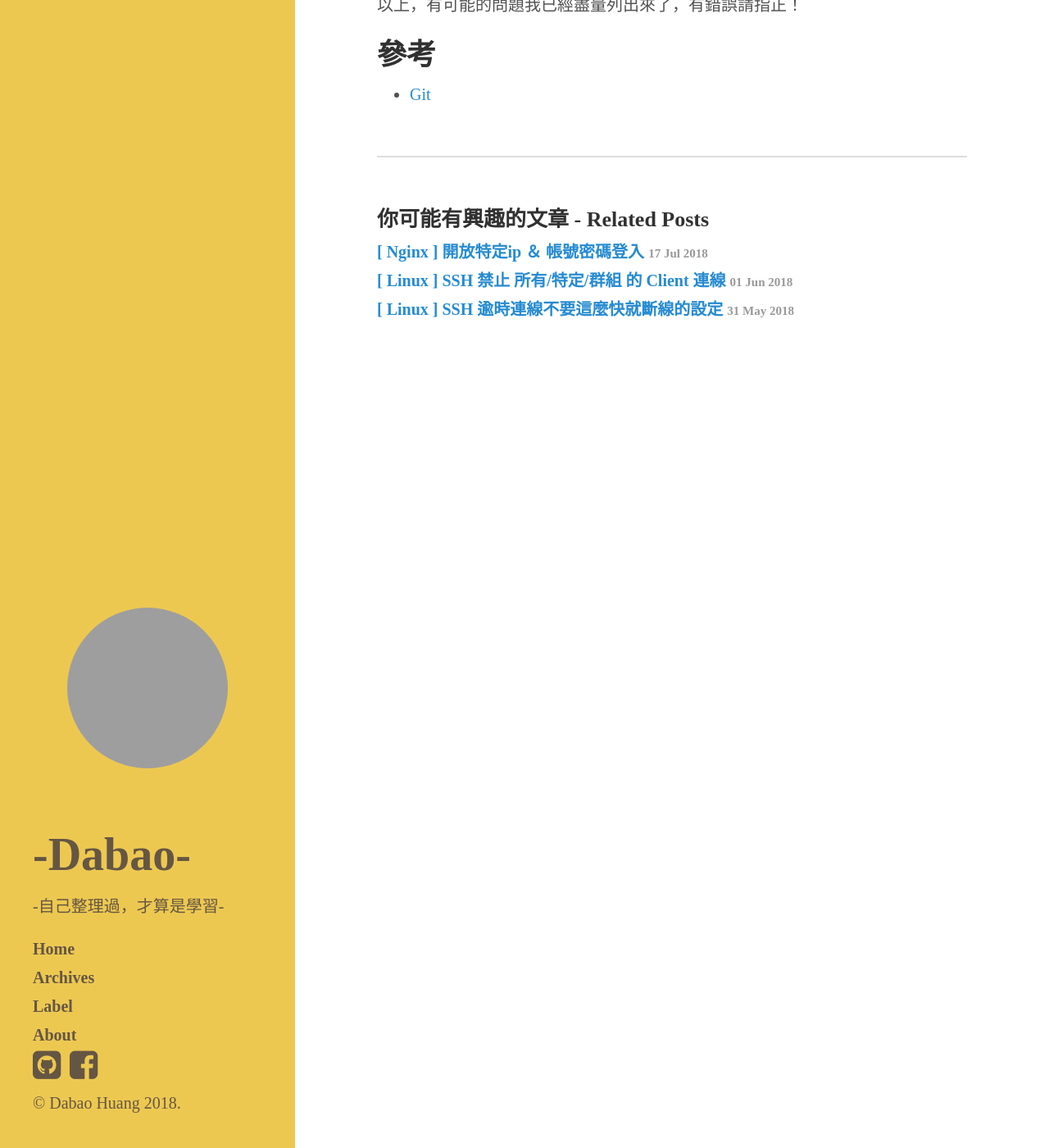
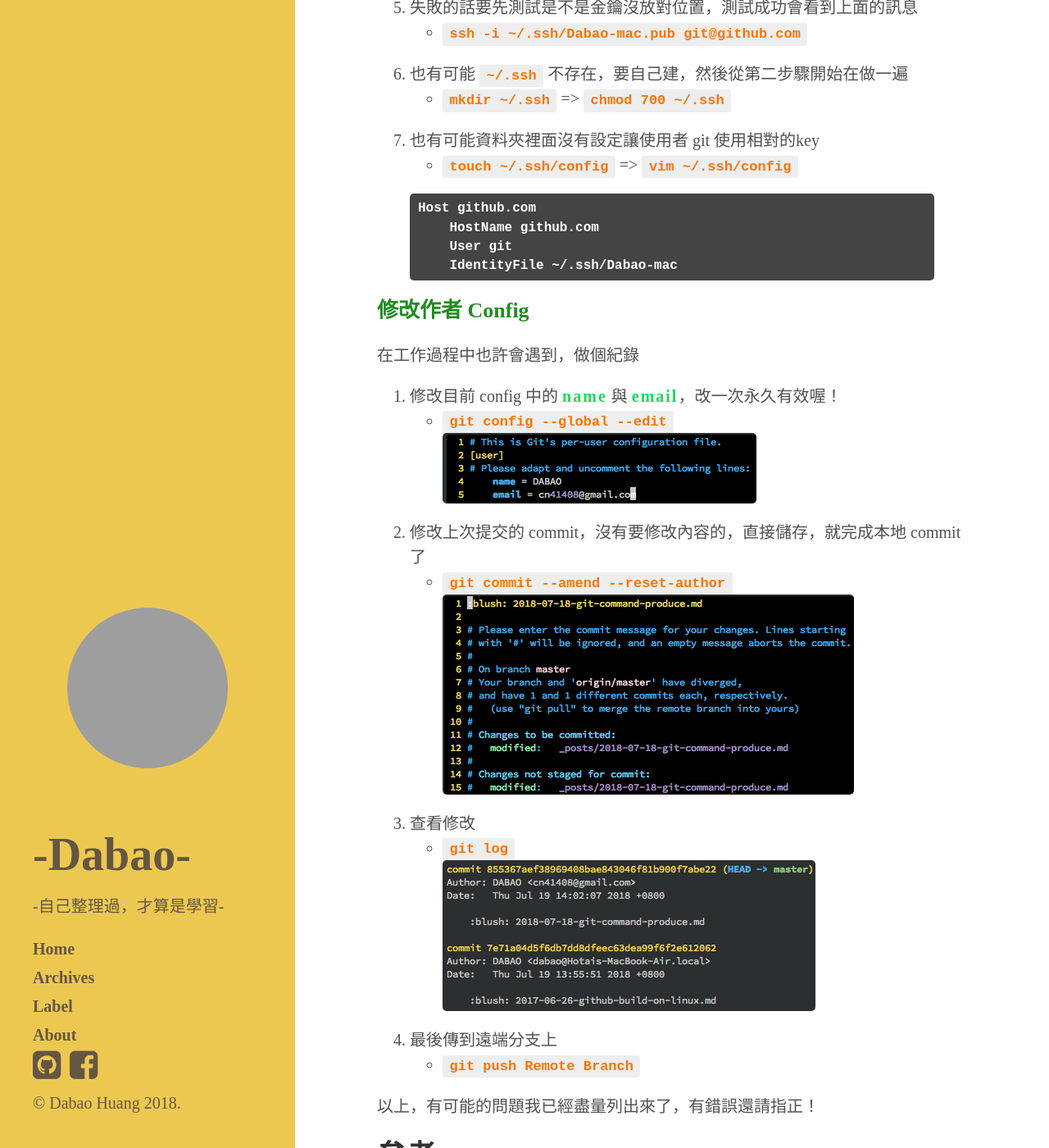
Before and after one commit to DabaoHuang/dabaohuang.github.io, a Jekyll site: the page built from _posts/2018-07-18-git-command-produce.md, in a window 1280 px wide and 1400 px high, scrolled down 5467 px. Shown: the whole window at 82% size. Built offline with Jekyll 4.4.1, drawn with Linux system fonts in a browser that asks for light colours; nearby versions of some CDN libraries; comment, search, counter and statistics services are not loaded; grey boxes are pictures that could not be loaded.

Commit message:
:blush: 2018-07-18-git-command-produce.md

```diff
--- a/_posts/2018-07-18-git-command-produce.md
+++ b/_posts/2018-07-18-git-command-produce.md
@@ -167,7 +167,27 @@
     IdentityFile ~/.ssh/Dabao-mac
 {% endhighlight %}
 
-以上，有可能的問題我已經盡量列出來了，有錯誤請指正！
+## 修改作者 Config
+
+在工作過程中也許會遇到，做個紀錄
+
+1. 修改目前 config 中的 **name** 與 **email**，改一次永久有效喔！
+ - `git config --global --edit`
+![placeholder]({{ site.baseurl }}img/2018-07-18-git-command-produce-1.png {{ post.title }})
+
+2. 修改上次提交的 commit，沒有要修改內容的，直接儲存，就完成本地 commit 了
+ - `git commit --amend --reset-author`
+![placeholder]({{ site.baseurl }}img/2018-07-18-git-command-produce-2.png {{ post.title }})
+
+3. 查看修改
+ - `git log`
+![placeholder]({{ site.baseurl }}img/2018-07-18-git-command-produce-3.png {{ post.title }})
+
+4. 最後傳到遠端分支上
+ - `git push Remote Branch`
+
+
+以上，有可能的問題我已經盡量列出來了，有錯誤還請指正！
 
 # 參考
  - [Git](https://git-scm.com/docs)
```
Also changed, not shown: other parts of _posts/2018-07-18-git-command-produce.md (+1 -1 lines), img/2018-07-18-git-command-produce-1.png (added), img/2018-07-18-git-command-produce-2.png (added), img/2018-07-18-git-command-produce-3.png (added).
